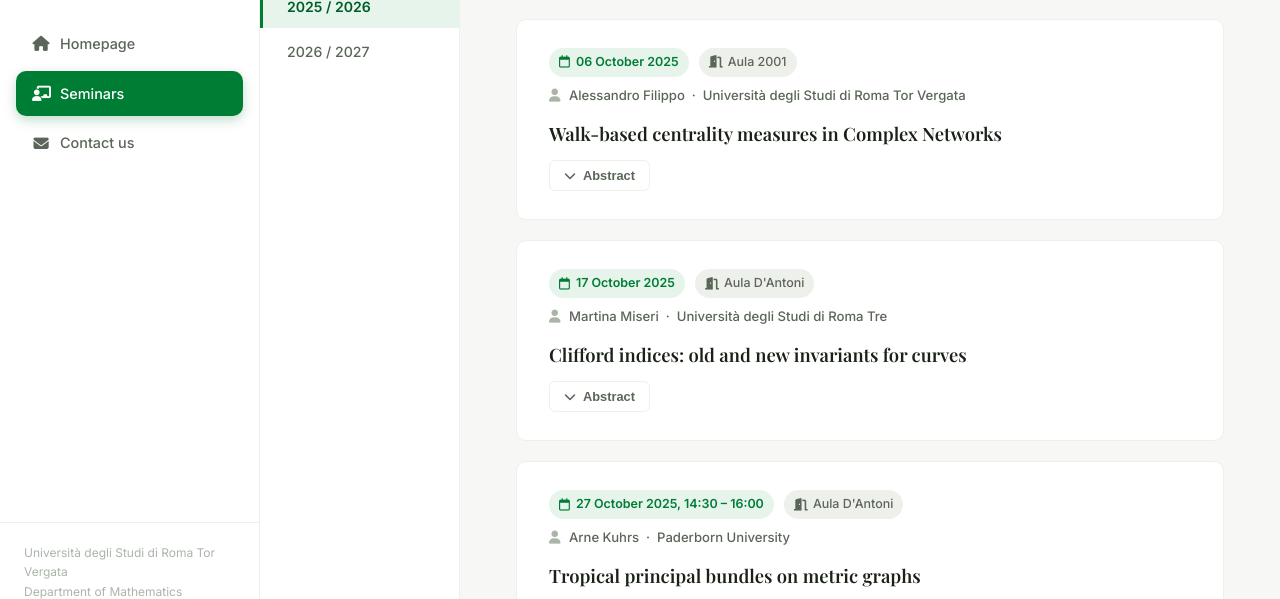
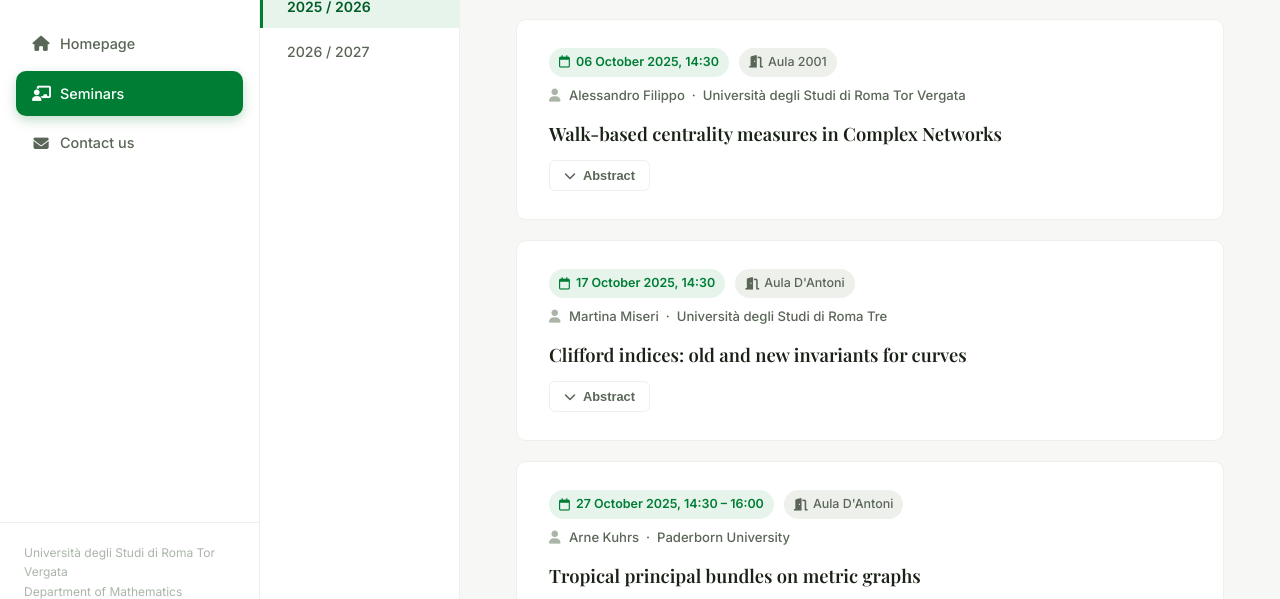
Before and after one commit to danilominetto-png/DocTorVseminars, a plain HTML site: page doctorv.html in a window 1280 px wide. Both pictures are taken after a click on the link "Seminars". Shown: the part 178-777 px from the top of the page. Drawn offline with nearby package versions, Linux system fonts and the light colour scheme.

Commit message:
Add time to seminar dates in doctorv.html
Updated seminar dates to include time information.

```diff
--- a/doctorv.html
+++ b/doctorv.html
@@ -1127,7 +1127,7 @@
               <div class="seminar-meta">
                 <span class="seminar-date">
                   <i class="fa-regular fa-calendar" aria-hidden="true"></i>
-                  <span data-en="06 October 2025" data-it="06 Ottobre 2025">06 October 2025</span>
+                  <span data-en="06 October 2025, 14:30" data-it="06 Ottobre 2025, 14:30">06 October 2025, 14:30</span>
                 </span>
                 <span class="seminar-room">
                   <i class="fa-solid fa-door-open" aria-hidden="true"></i>
@@ -1164,7 +1164,7 @@ In this talk, we will introduce the most popular walk-based centrality measures
               <div class="seminar-meta">
                 <span class="seminar-date">
                   <i class="fa-regular fa-calendar" aria-hidden="true"></i>
-                  <span data-en="17 October 2025" data-it="17 Ottobre 2025">17 October 2025</span>
+                  <span data-en="17 October 2025, 14:30" data-it="17 Ottobre 2025, 14:30">17 October 2025, 14:30</span>
                 </span>
                 <span class="seminar-room">
                   <i class="fa-solid fa-door-open" aria-hidden="true"></i>
@@ -1288,7 +1288,7 @@ Dmitry Zakharov.
               <div class="seminar-meta">
                 <span class="seminar-date">
                   <i class="fa-regular fa-calendar" aria-hidden="true"></i>
-                  <span data-en="28 November 2025" data-it="28 Novembre 2025">28 November 2025</span>
+                  <span data-en="28 November 2025, 14:30" data-it="28 Novembre 2025, 14:30">28 November 2025</span>
                 </span>
                 <span class="seminar-room">
                   <i class="fa-solid fa-door-open" aria-hidden="true"></i>
```
